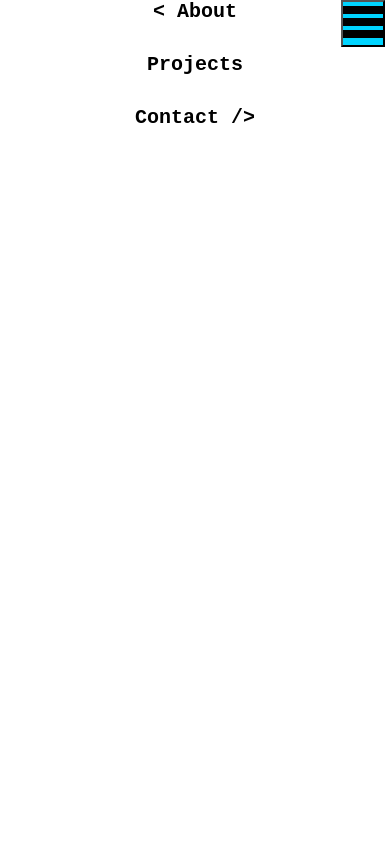
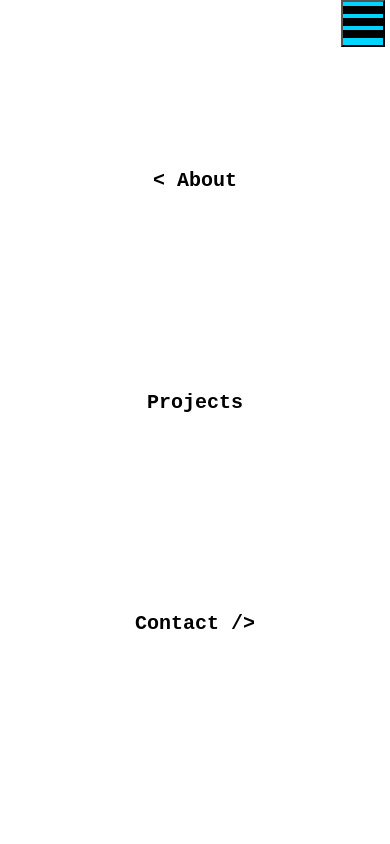
Before and after one commit to sahildev98/Portfolio_website, a plain HTML site: page index.html in a window 390 px wide. Both pictures are taken after a click on the button 363 px from the left and 23 px from the top of the page. Shown: the top 844 px of the page. Drawn offline with Linux system fonts and the light colour scheme.

Commit message:
Added nav-links a and set padding top to 20vh to create space between the nav links

```diff
--- a/style.css
+++ b/style.css
@@ -293,6 +293,10 @@ figcaption{
   margin-top: 0px;
  }
 
+ .nav-links a{
+  padding-top: 20vh;
+ }
+
 
  .hamburger{
   display: block;
```
